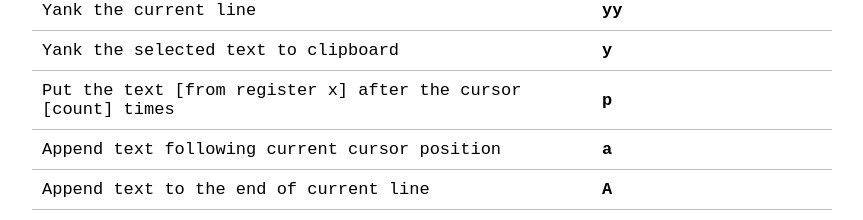
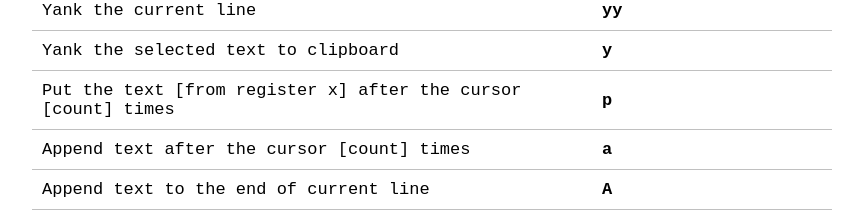
Before and after one commit to yann-yinn/vim-interactive-cheat-sheet, a React (Create React App) app: page / in a window 1280 px wide. Shown: the part 1580-1800 px from the top of the page, without its empty margins (208-1071 px from the left). Built offline with nearby package versions, Linux system fonts and the light colour scheme.

Commit message:
fix command a

```diff
--- a/src/commands.js
+++ b/src/commands.js
@@ -167,7 +167,7 @@ export default [
     keywords: "paste pste psate put"
   },
   {
-    label: "Append text following current cursor position",
+    label: "Append text after the cursor [count] times",
     command: "a",
     keywords: "write insert append writing writ wrt edit editing edt"
   },
```
